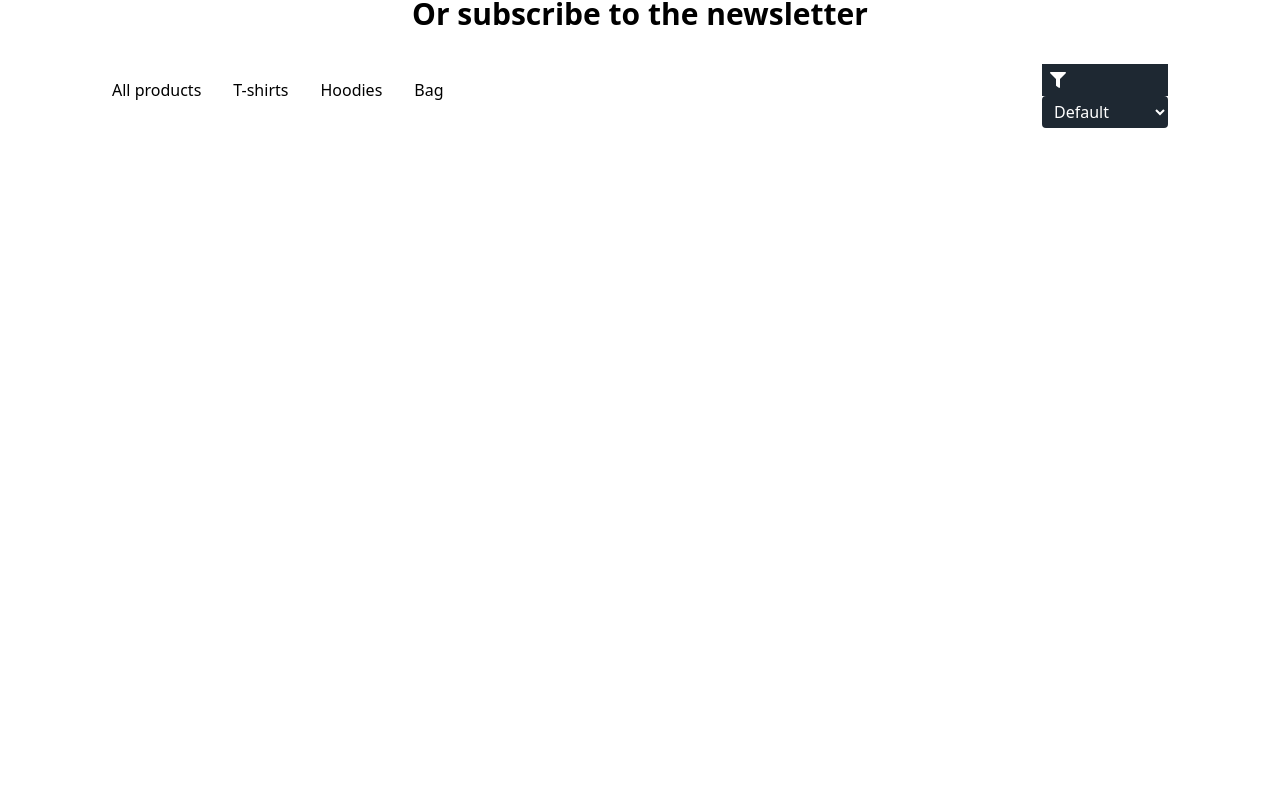
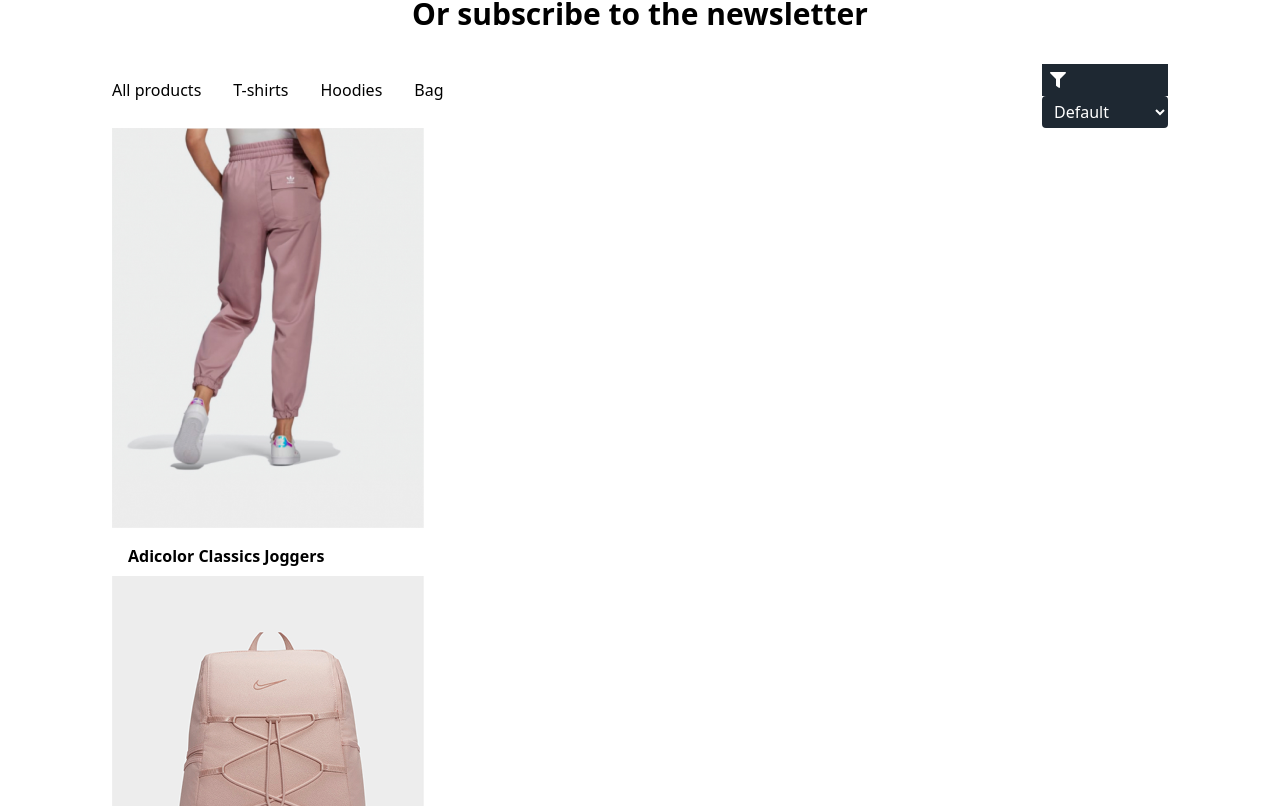
Before and after one commit to Hasan959/React-Ecommerce-Website-1, a React (Vite) app: page / in a window 1280 px wide. Shown: the part 1814-2620 px from the top of the page. Before the commit the page ends 1990 px from the top, so only its background shows below. Built offline with nearby package versions, Linux system fonts and the light colour scheme; no server answers.

Commit message:
seven commit

```diff
--- /dev/null
+++ b/src/components/Cards.jsx
@@ -0,0 +1,25 @@
+import React from 'react'
+import { Link } from 'react-router'
+
+const Cards = ({filteredItem}) => {
+  return (
+    <div>
+        {
+           filteredItem.map((item) =>(
+            <div key={item.id}>
+                <Link to={`/shop/${item.id}`}>
+                <img src={item.image} alt="" />
+                </Link>
+                <div className='mt-4 px-4'>
+                  <h4 className='text-base font-semibold mb-2'> {item.title} </h4>
+                </div>
+            </div>
+
+
+           ) )
+        }
+    </div>
+  )
+}
+
+export default Cards
--- a/src/pages/home/Products.jsx
+++ b/src/pages/home/Products.jsx
@@ -1,6 +1,7 @@
 import React, { useEffect, useState } from 'react'
 import { FaFilter } from 'react-icons/fa'
-import { data } from 'react-router';
+import Cards from '../../components/Cards';
+
 
 const Products = () => {
   const [products,setProducts] = useState([]);
@@ -54,6 +55,8 @@ const Products = () => {
 
         </div>
       </div>
+
+      <Cards filteredItem= {products} />
       </div>
 
     </div>
```
Also changed, not shown: public/products.json (renamed from public/image/products.json), 1 other file (tests, documents, lock files or other folders).
